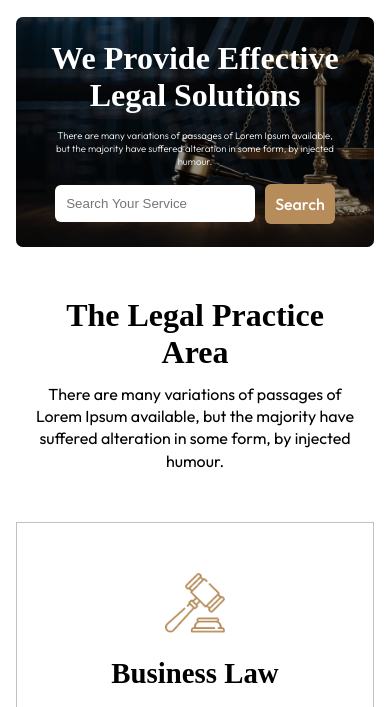
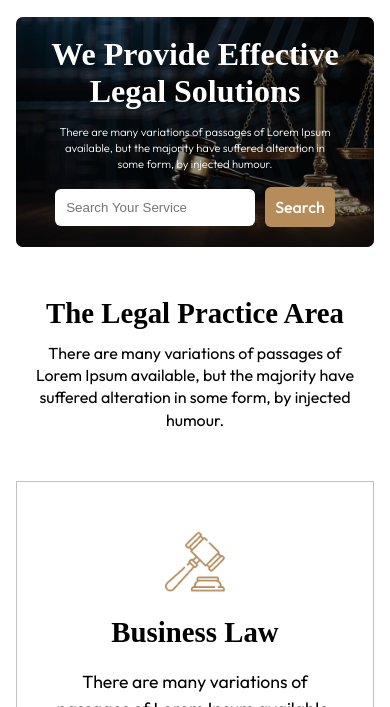
Before and after one commit to amin-babu/legal-Solution, a plain HTML site: page index.html in a window 390 px wide. Shown: the part 62-769 px from the top of the page. Drawn offline with Linux system fonts and the light colour scheme.

Commit message:
halka change dici mobile e

```diff
--- a/CSS/mobile.css
+++ b/CSS/mobile.css
@@ -13,6 +13,10 @@
 
   .heading{
     width: 90%;
+  }
+
+  .heading h2{
+    font-size: 1.8rem;
   }
 
   nav{
@@ -58,7 +62,7 @@
   }
 
   .banner_content p{
-    font-size: .6rem;
+    font-size: .7rem;
     padding: 0 35px;
     margin: 15px 0;
   }
```
